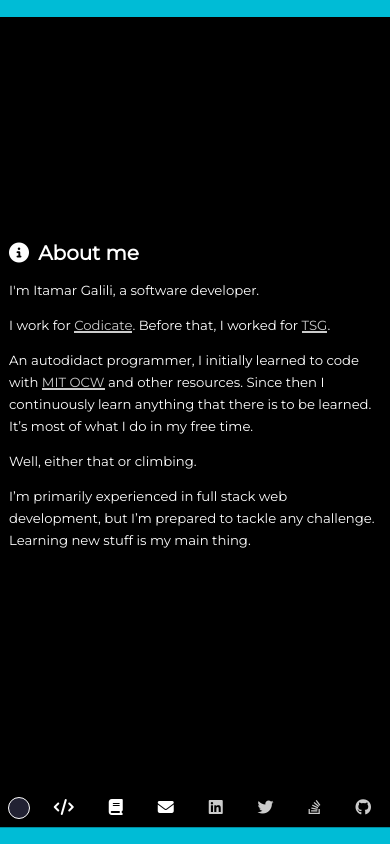
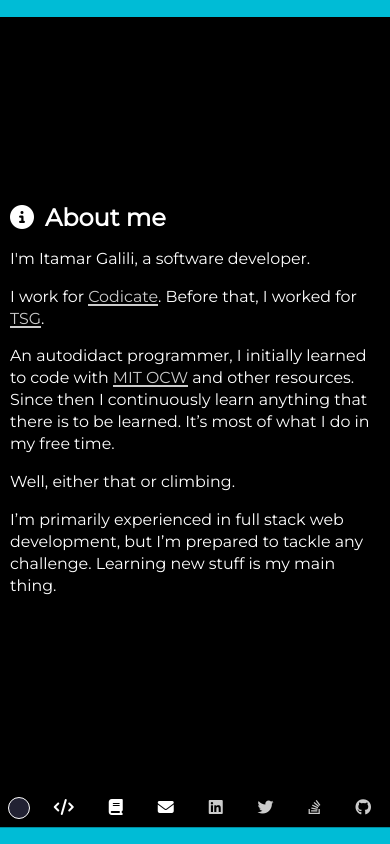
Before and after one commit to pitamer/itamarga.com, a Svelte app: page / in a window 390 px wide. Built offline with nearby package versions, Linux system fonts and the light colour scheme.

Commit message:
:construction: Work in progress - responsive design now works nicely but the code is still rather messy

```diff
--- a/src/App.svelte
+++ b/src/App.svelte
@@ -286,6 +286,9 @@
         display: grid;
         grid-template-columns: 1fr;
         place-items: center;
+        overflow-x: visible;
+
+        @include base.completely-eliminate-desktop-scrollbars;
 
         .selected-item {
           grid-row-start: 1;
@@ -355,13 +358,6 @@
     }
   }
 
-  /* big landscape tablets, laptops, and desktops */
-  @media (max-width: 1280px) {
-    //* {
-    //  outline: 1px green dashed;
-    //}
-  }
-
   /* tablet, landscape iPad, lo-res laptops ands desktops */
   @media (max-width: 1024px) {
     #app {
@@ -371,25 +367,32 @@
 
   /* portrait tablets, portrait iPad, landscape e-readers, landscape 800x480 or 854x480 phones */
   @media (max-width: 960px)  {
-    //* {
-    //  outline: 1px orange dashed;
-    //}
     #app {
-      font-size: 12px;
+      font-size: 11px;
+
+      .layout-2 {
+        .selected-item-slot {
+          .selected-item {
+            margin: 10px 10px 0 10px;
+
+            div {
+              line-height: 22px;
             }
+          }
+        }
+      }
+    }
+
+    @media (max-height: 480px) {
+      #app {
+        font-size: 8px;
+      }
+    }
+
   }
 
   /* portrait e-readers (Nook/Kindle), smaller tablets @ 600 or @ 640 wide. */
   @media (max-width: 640px)  {
-    //* {
-    //  outline: 1px red dashed;
-    //}
-
-    // # Move 480px media query behaviour to here?
-  }
-
-  /* smartphones, iPhone, portrait 480x320 phones */
-  @media (max-width: 480px)  {
     #app {
       font-size: 10px;
       .layout-1 {
@@ -414,44 +417,13 @@
         flex-flow: column-reverse;
 
         .selected-item-slot {
-            //flex-grow: 1;
-            //display: grid;
-            //grid-template-columns: 1fr;
-            //place-items: center;
-
-            // # Take whole scroll thong to responsive part, since that's where
-            // it's relevant, plus it will help avoid a Firefox visual problem
-
+          overflow-X: hidden;
           overflow-y: scroll;
 
-            // # Test both methods of scrollbar hiding on mobile, with all 3 browsers
-
-            //::-webkit-scrollbar {
-            //    display: none;
-            //}
-            //
-            //scrollbar-width: none;
-
           .selected-item {
-              //grid-row-start: 1;
-              //grid-column-start: 1;
-              //display: flex;
-              //flex-flow: column;
-              //align-items: flex-start;
-              //max-width: 850px;
-              //margin: 0 40px 0 0;
-              margin: 9px;
-
-              h1 {
-                //margin: 0;
-                //padding: 0;
-              }
+            margin: 10px 9px 0 9px;
 
             div {
-                //font-size: 1.15em;
-                //line-height: 32px;
-
-                // # Fine tune it later
               line-height: 22px;
             }
           }
@@ -462,16 +434,8 @@
           display: flex;
           flex-flow: row;
 
-            //border-top: 1px #555 solid;
           box-shadow: 0 0 7px 5px black; // # Var needed
           z-index: 1;
-
-            //display: flex;
-            //flex-flow: column;
-            //// #
-            //min-width: 150px;
-            //max-width: 200px;
-            //justify-content: center;
 
           padding: 0;
           margin: 0;
@@ -482,20 +446,9 @@
 
             padding: calc(#{base.$mobile_items_padding} * 0.2);
             margin: calc(#{base.$mobile_items_padding} * 0.8);
-
-              //border: 1px white solid;
-              //background-color: #223;
-              //width: 40px;
-              //height: 40px;
-              //border-radius: 50%;
-              //cursor: pointer;
-              //margin: 20px 2px;
           }
 
           .items-container {
-              //height: 40%;
-              //display: flex;
-              //flex-flow: column;
             flex-flow: row;
             flex-grow: 1;
 
@@ -503,37 +456,45 @@
               flex-flow: row;
               justify-content: space-around;
 
-                //display: flex;
-                //flex-flow: column;
-                //justify-content: space-around;
-                //align-items: flex-start;
-
-                &.top-group {
-                  //flex-grow: 3;
-                }
-
-                &.bottom-group {
-                  //flex-grow: 4;
-                }
-
               a {
                 box-shadow: none;
               }
 
               .item {
                 padding: base.$mobile_items_padding;
-                  //opacity: 0;
                 font-size: 0;
-                  i {
-                    color: red !important;
-                  }
-                  //@extend %clickable-button;
               }
             }
           }
         }
       }
     }
+
+    @media (min-height: 730px) {
+      #app {
+        font-size: 11px;
+
+        .layout-2 {
+          .selected-item-slot {
+            .selected-item {
+              margin: 10px 10px 0 10px;
+            }
+          }
+        }
+      }
+    }
+
+    @media (min-height: 830px) {
+      #app {
+        font-size: 12px;
+      }
+    }
+
+  }
+
+  /* smartphones, iPhone, portrait 480x320 phones */
+  @media (max-width: 480px)  {
+
   }
 
   @media (max-width: 319px)  {
@@ -543,7 +504,4 @@
     }
   }
 
-  /* hi-res laptops and desktops */
-  // Nothing.
-
 </style>
--- a/src/_base.scss
+++ b/src/_base.scss
@@ -11,3 +11,15 @@ $mobile_items_padding: 10px;
   user-select: none;
   font-size: 16px;
 }
+
+@mixin completely-eliminate-desktop-scrollbars {
+  // Chrome / Safari / Webkit
+  &::-webkit-scrollbar {
+    background: transparent;
+    height: 0;
+    width: 0;
+  }
+
+  // Firefox
+  scrollbar-width: none;
+}
```
Lines whose indentation alone changed are shown as unchanged.
